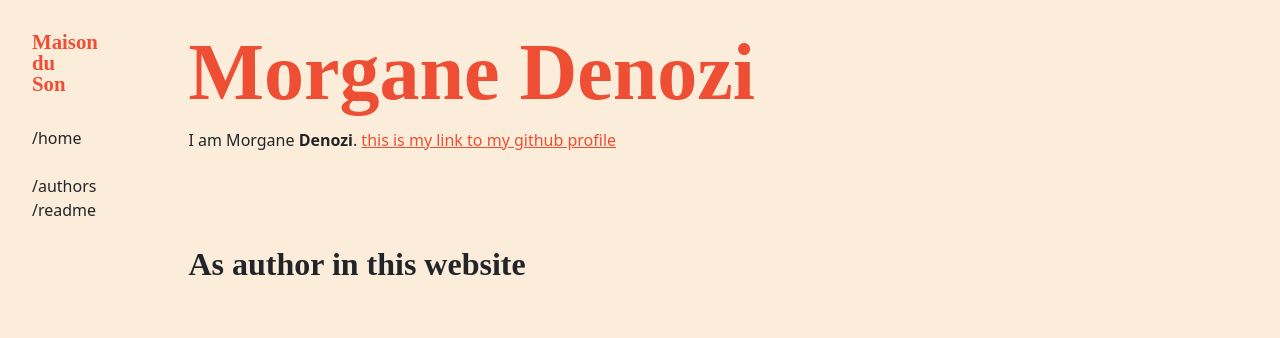
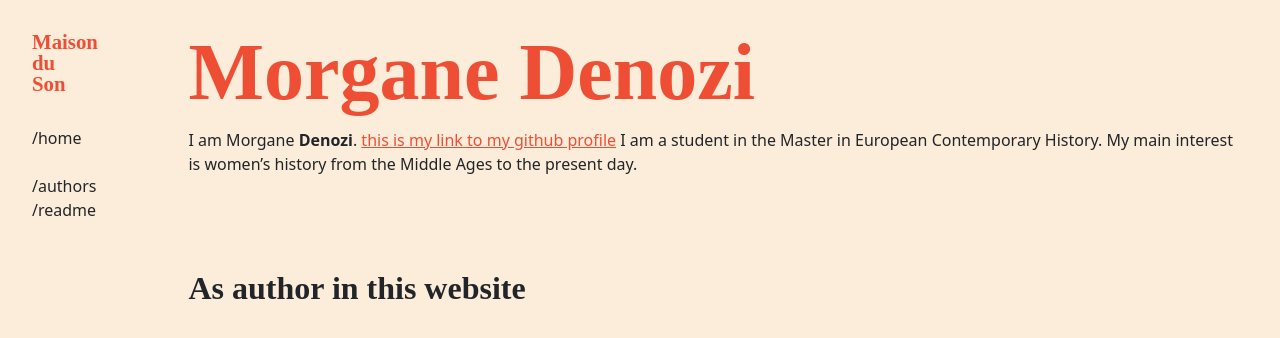
Before and after one commit to C2DH/maison-du-son, a Jekyll site: the page built from _people/morgane-denozi.md, in a window 1280 px wide. Shown: the top 338 px of the page. Built offline with Jekyll 4.4.1, drawn with Linux system fonts in a browser that asks for light colours; some web fonts are replaced.

Commit message:
Update morgane-denozi.md

```diff
--- a/_people/morgane-denozi.md
+++ b/_people/morgane-denozi.md
@@ -3,3 +3,4 @@ title: Morgane Denozi
 ---
 
 I am Morgane **Denozi**. [this is my link to my github profile](https://github.com/MoDzi0907)
+I am a student in the Master in European Contemporary History. My main interest is women's history from the Middle Ages to the present day.
```
